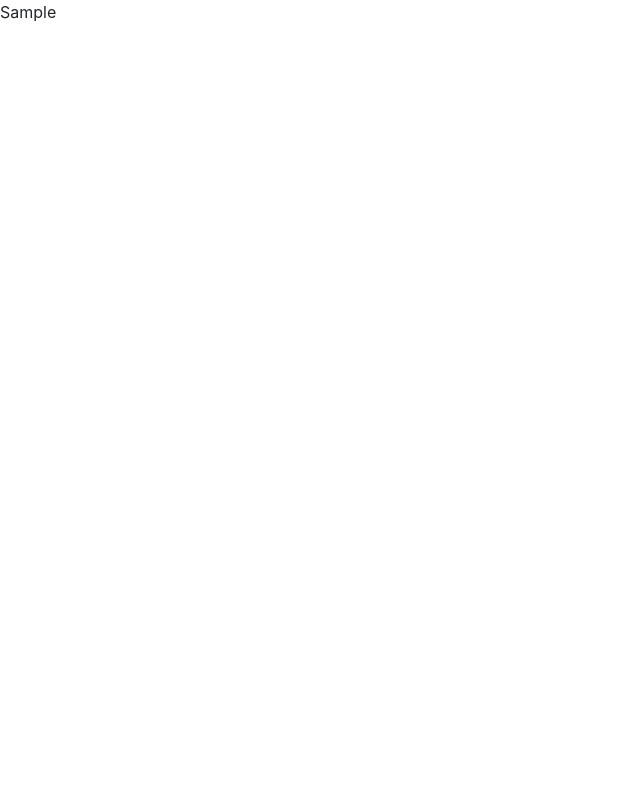
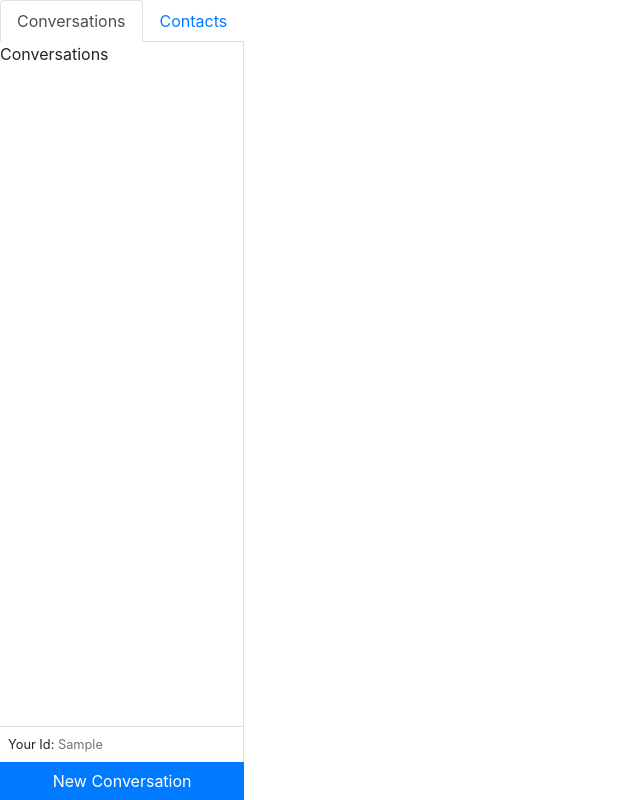
Before and after one commit to nicholas-tao/messaging-app, a React (Create React App) app in the folder client/: page / in a window 1280 px wide. Both pictures are taken after typing "Sample" into the empty fields and a click on the button "Login". Shown: the whole page, without its empty margins (0-640 px from the left). Built offline with nearby package versions, Linux system fonts and the light colour scheme.

Commit message:
setup sidebar

```diff
--- /dev/null
+++ b/client/src/components/Contacts.js
@@ -0,0 +1,5 @@
+import React from "react";
+
+export default function Contacts() {
+  return <div>Contacts</div>;
+}
--- /dev/null
+++ b/client/src/components/Conversations.js
@@ -0,0 +1,5 @@
+import React from "react";
+
+export default function Conversations() {
+  return <div>Conversations</div>;
+}
--- a/client/src/components/Dashboard.js
+++ b/client/src/components/Dashboard.js
@@ -1,5 +1,10 @@
 import React from "react";
+import Sidebar from "./Sidebar";
 
 export default function Dashboard({ id }) {
-  return <div>{id}</div>;
+  return (
+    <div className="d-flex" style={{ height: "100vh" }}>
+      <Sidebar id={id} />
+    </div>
+  );
 }
--- /dev/null
+++ b/client/src/components/Sidebar.js
@@ -0,0 +1,41 @@
+import React, { useState } from "react";
+import { Tab, Nav, Button } from "react-bootstrap";
+import Conversations from "./Conversations";
+import Contacts from "./Contacts";
+
+const CONVERSATIONS_KEY = "conversations";
+const CONTACTS_KEY = "contacts";
+
+export default function Sidebar({ id }) {
+  const [activeKey, setActiveKey] = useState(CONVERSATIONS_KEY);
+  const conversationsOpen = activeKey === CONVERSATIONS_KEY;
+
+  return (
+    <div style={{ width: "250 px" }} className="d-flex flex-column">
+      <Tab.Container activeKey={activeKey} onSelect={setActiveKey}>
+        <Nav variant="tabs" className="justify-content-center">
+          <Nav.Item>
+            <Nav.Link eventKey={CONVERSATIONS_KEY}>Conversations</Nav.Link>
+          </Nav.Item>
+          <Nav.Item>
+            <Nav.Link eventKey={CONTACTS_KEY}>Contacts</Nav.Link>
+          </Nav.Item>
+        </Nav>
+        <Tab.Content className="border-right overflow-auto flex-grow-1">
+          <Tab.Pane eventKey={CONVERSATIONS_KEY}>
+            <Conversations />
+          </Tab.Pane>
+          <Tab.Pane eventKey={CONTACTS_KEY}>
+            <Contacts />
+          </Tab.Pane>
+        </Tab.Content>
+        <div className="p-2 border-top border-right small">
+          Your Id: <span className="text-muted">{id}</span>
+        </div>
+        <Button className="rounded-0">
+          New {conversationsOpen ? "Conversation" : "Contact"}
+        </Button>
+      </Tab.Container>
+    </div>
+  );
+}
```
